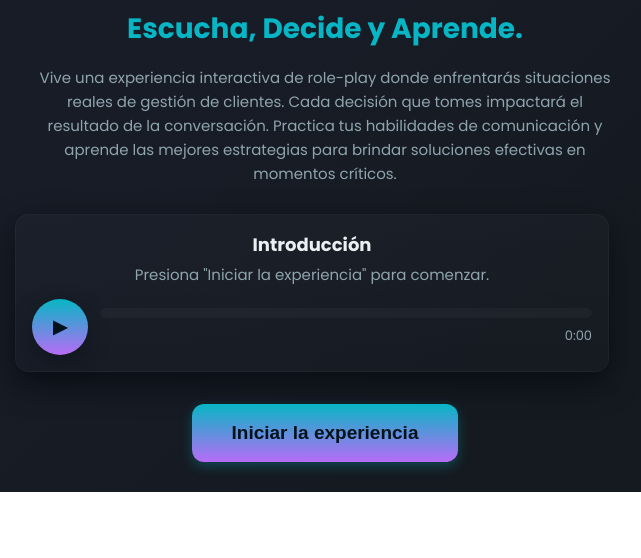
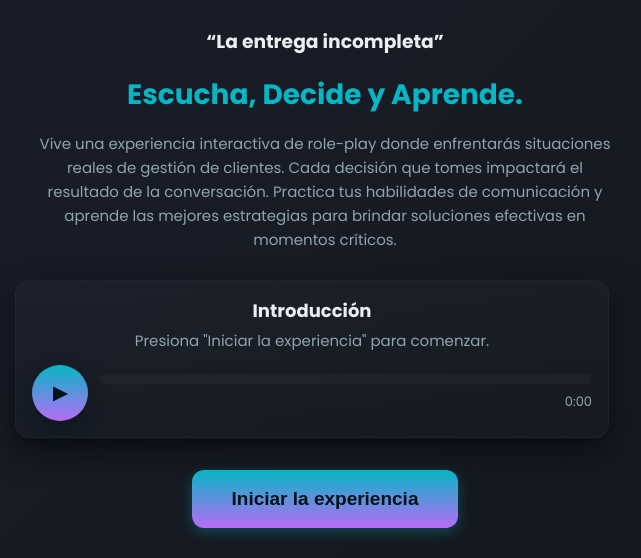
Before and after one commit to emanueltabares/AudioTelling, a plain HTML site: page index.html in a window 1280 px wide. Shown: the part 406-964 px from the top of the page, without its empty margins (315-956 px from the left). Before the commit the page ends 898 px from the top, so only its background shows below. Drawn offline with Linux system fonts and the light colour scheme.

Commit message:
Add subtitle 'La entrega incompleta' to index.html

```diff
--- a/index.html
+++ b/index.html
@@ -121,7 +121,7 @@
   <div class="wrap">
 
     <img class="logo" src="logo.png" alt="AudioTelling By Euno">
-
+    <h3>“La entrega incompleta”</h3>
     <h1>Escucha, Decide y Aprende.</h1>
 
     <!-- WELCOME SCREEN -->
```
